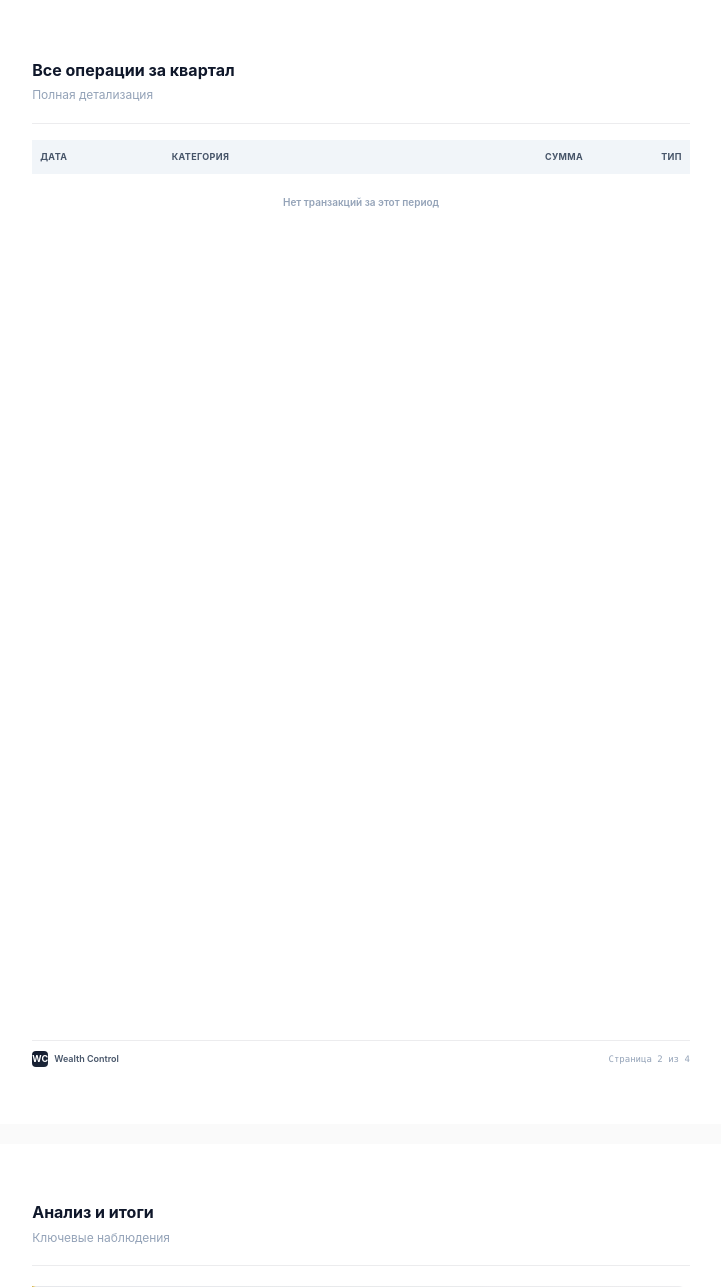
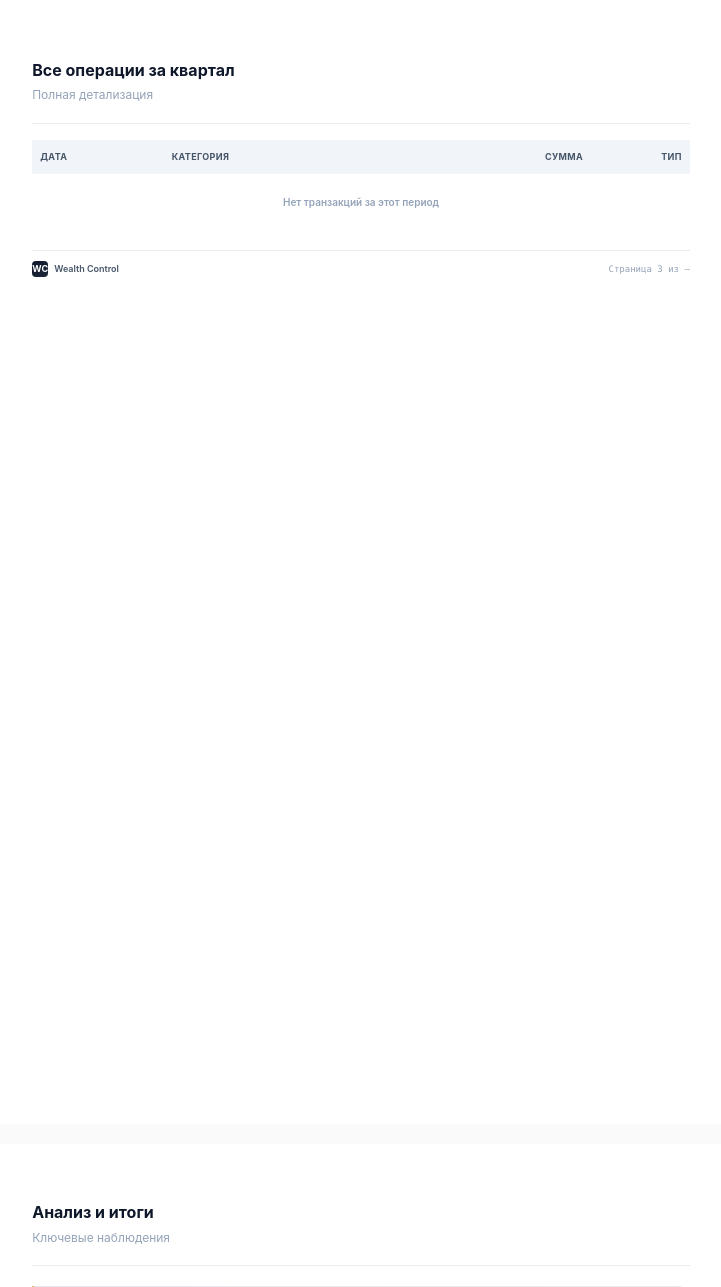
Before and after one commit to DimkaQQ/dizelFinanceV2, a Flask app: template pdf_service/templates/quarterly.html in a window 1280 px wide. Shown: the part 2244-3531 px from the top of the page, without its empty margins (279-1000 px from the left). Run offline with Flask 3, Linux system fonts and the light colour scheme; the template is opened without the code that fills it, so the values that code supplies are empty; the visitor is signed in with stand-in values (Sample User, id 1); some libraries are stand-ins or nearby versions.

Commit message:
final ui

```diff
--- a/pdf_service/templates/quarterly.html
+++ b/pdf_service/templates/quarterly.html
@@ -331,8 +331,8 @@
     </footer>
   </div>
 
-  <!-- Страница 3: Таблица транзакций (может занимать несколько страниц) -->
-  <div class="page transactions-page">
+   <!-- Страница 3: Таблица транзакций (может занимать несколько страниц) -->
+   <div class="page transactions-page">
     <header class="page-header" style="margin-bottom:16px;">
       <div>
         <div class="title">Все операции за квартал</div>
@@ -352,10 +352,14 @@
       <tbody id="transactions-body"></tbody>
     </table>
 
-    <footer class="page-footer">
-      <div class="brand"><span class="logo">WC</span> Wealth Control</div>
-      <div class="page-num">Страница 3 из —</div>
-    </footer>
+    <!-- Футер делаем относительным, а не абсолютным -->
+    <div style="margin-top: 20px; padding-top: 10px; border-top: 1px solid var(--border-light); display: flex; justify-content: space-between; align-items: center; font-size: 9px; color: var(--text-muted);">
+      <div style="display: flex; align-items: center; gap: 6px; font-weight: 600; color: var(--text-secondary);">
+        <div style="width: 16px; height: 16px; background: var(--bg-accent); border-radius: 4px; display: flex; align-items: center; justify-content: center; color: white; font-size: 9px; font-weight: 700;">WC</div>
+        Wealth Control
+      </div>
+      <div style="font-family: var(--font-mono); color: var(--text-muted);" class="tx-page-num">Страница 3 из —</div>
+    </div>
   </div>
 
   <!-- Страница 4: Наблюдения + Итог (ВСЕГДА ОТДЕЛЬНАЯ СТРАНИЦА) -->
```
